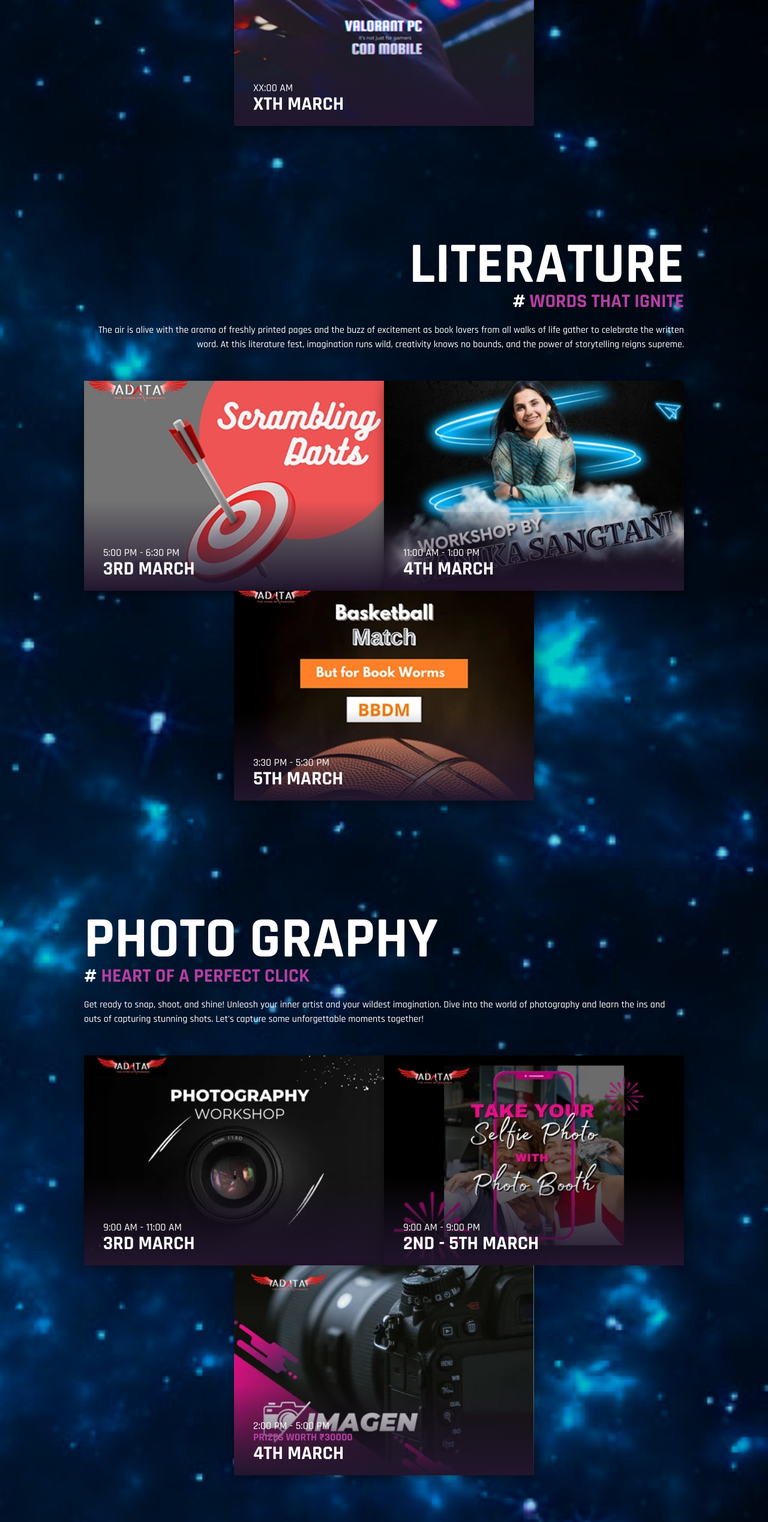
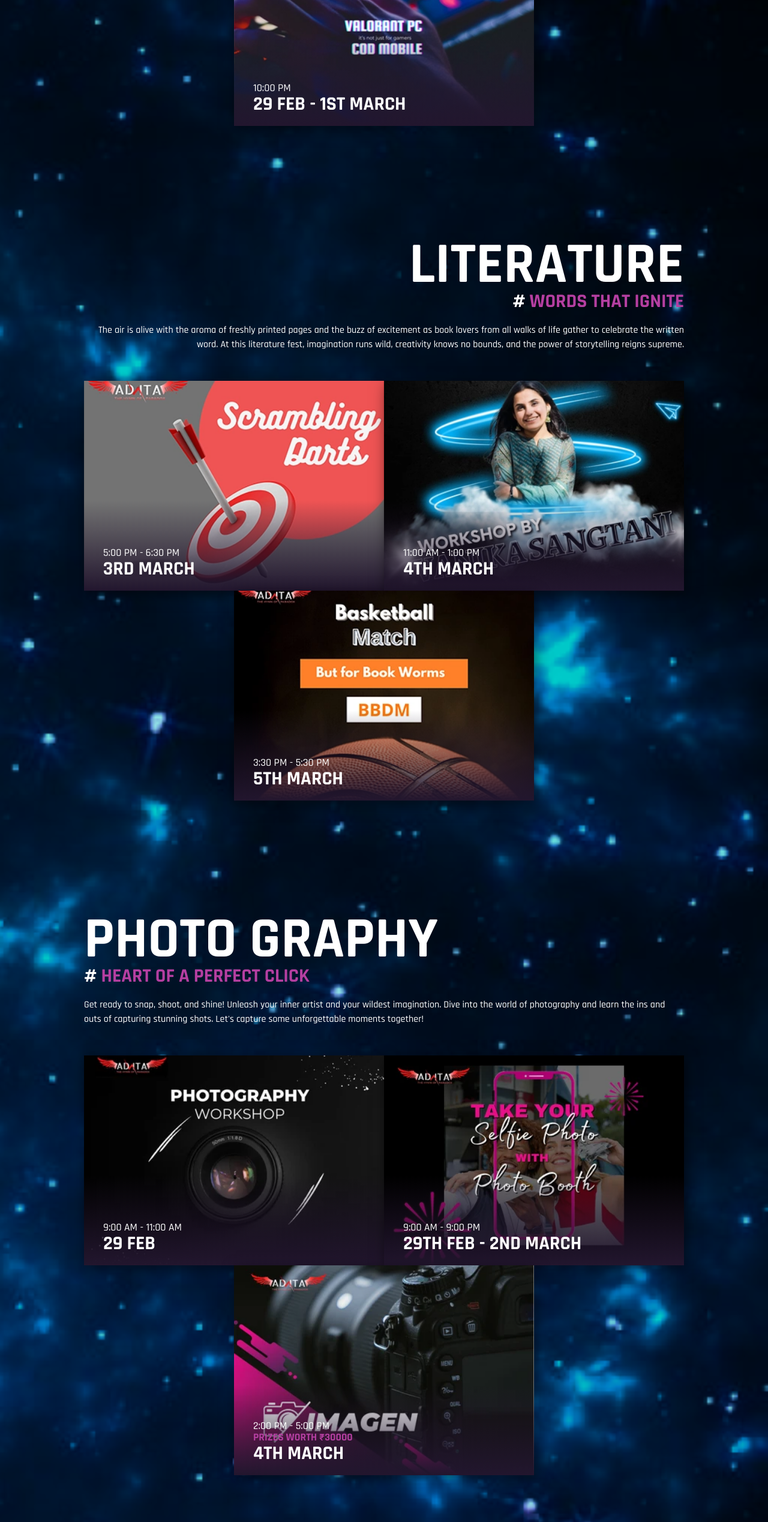
Before and after one commit to swoyam2609/ADVAITA-24-Website, a React (Create React App) app: page /events in a window 1280 px wide. Shown: the part 7580-10118 px from the top of the page at 60% size. Built offline with nearby package versions, Linux system fonts and the light colour scheme.

Commit message:
Update eventsData.js

```diff
--- a/src/routes/eventsData.js
+++ b/src/routes/eventsData.js
@@ -257,8 +257,8 @@
         description: "Hola gamers and fun seekers!!! How can we start the party without ya all. We are officially sending the invitation to you for the ultimate battles. Let's see if you have what it takes to win. May the best say GG!",
         events: [
             {
-                date: "XTH MARCH",
-                time: "XX:00 AM",
+                date: "29 FEB - 1ST MARCH",
+                time: "10:00 PM",
                 description: "There would be tournaments in popular games like Valorant PC, COD mobile etc. Also there would be a wide range of tournaments and leagues for all skill levels. Whether you’re a beginner or a pro, you can find the perfect competition to challenge yourself and show off your skills. Not to mention there would be a variety of rewards and prizes for the top players.",
                 image: "/event-images/esports.webp"
             },
@@ -303,24 +303,27 @@
         description: "Get ready to snap, shoot, and shine! Unleash your inner artist and your wildest imagination. Dive into the world of photography and learn the ins and outs of capturing stunning shots. Let's capture some unforgettable moments together!",
         events: [
             {
-                date: "3RD MARCH",
+                //IMAGEN
+                date: "29 FEB",
                 time: "9:00 AM - 11:00 AM",
-                description: "Unleash your inner shutterbug and join us for a thrilling photography workshop! Led by renowned experts in the field, this workshop is a must-attend for anyone looking to up their photography game. Dive into the world of photography and learn the ins and outs of capturing stunning shots. From composition to lighting, this workshop will provide you with the tools and knowledge to take your photography to the next level. Don't miss out on this opportunity to learn from the best and become a master of the lens!",
+                description: "Capture the essence of life through your lens at IMAGEN! It's more than just a photography contest; it's a celebration of visual storytelling. Join the series of photography and videography competitions curated to fuel your passion for cameras and frames. Unleash your creativity, freeze moments, and let your imagination unfold at IMAGEN – where every shot tells a story!",
                 image: "/event-images/photography-workshop.webp"
             },
             {
-                date: "2ND - 5TH MARCH",
+                //PHOTOGRAPHY
+                date: "29TH FEB - 2ND MARCH",
                 time: "9:00 AM - 9:00 PM",
                 description: "Step into the world of photography and freeze your memories at A STILL IN TIME - the ultimate photo exhibition! Join us at #Advaita2023 and discover the beauty of capturing a moment in time through the lens. From stunning landscapes to candid shots, we've curated some of the best works from photographers of our college. Not only will you get to admire the art, but you'll also get the chance to snap your own memories at our photo booth. Don't miss out on this one-of-a-kind experience.",
                 image: "/event-images/a-still-in-time.webp"
             },
             {
+                //WORKSHOP
                 date: "4TH MARCH",
                 time: "2:00 PM - 5:00 PM",
                 description: "Get ready to snap, shoot, and shine with IMAGEN—the ultimate destination for photography and videography enthusiasts! Whether you're a seasoned pro or just starting out, our specially curated competitions will inspire and challenge you to bring your creative vision to life. With IMAGEN, the world is your canvas and the camera is your brush—so let's capture some unforgettable moments together!",
                 image: "/event-images/imagen.webp",
-                link: "https://docs.google.com/forms/d/e/1FAIpQLSdBFdU5hbU_8RHjZE6al1TUhmbMyVMPAfzMrEbX1r5Sk9WKNw/viewform",
-                linkText: "Register",
+                //link: "https://docs.google.com/forms/d/e/1FAIpQLSdBFdU5hbU_8RHjZE6al1TUhmbMyVMPAfzMrEbX1r5Sk9WKNw/viewform",
+                //linkText: "Register",
                 prize: 30000,
             },
         ]
```
